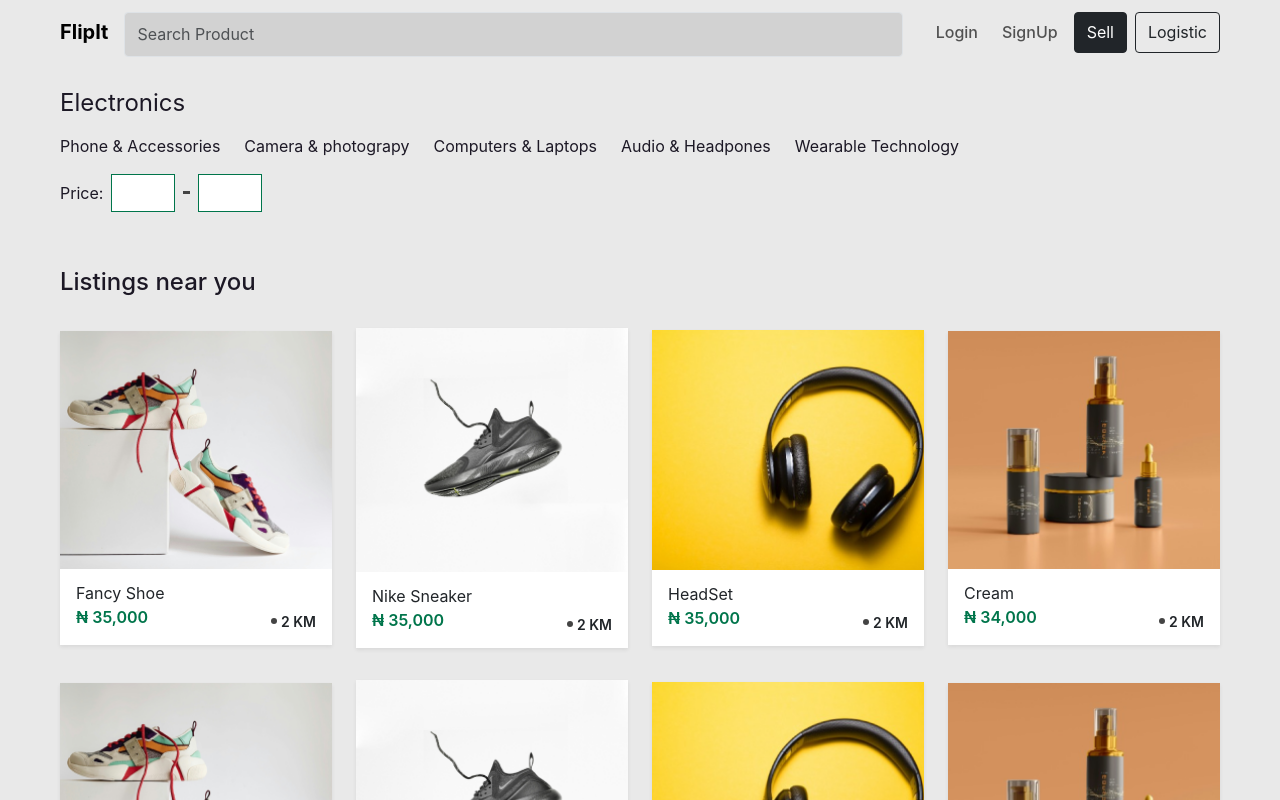
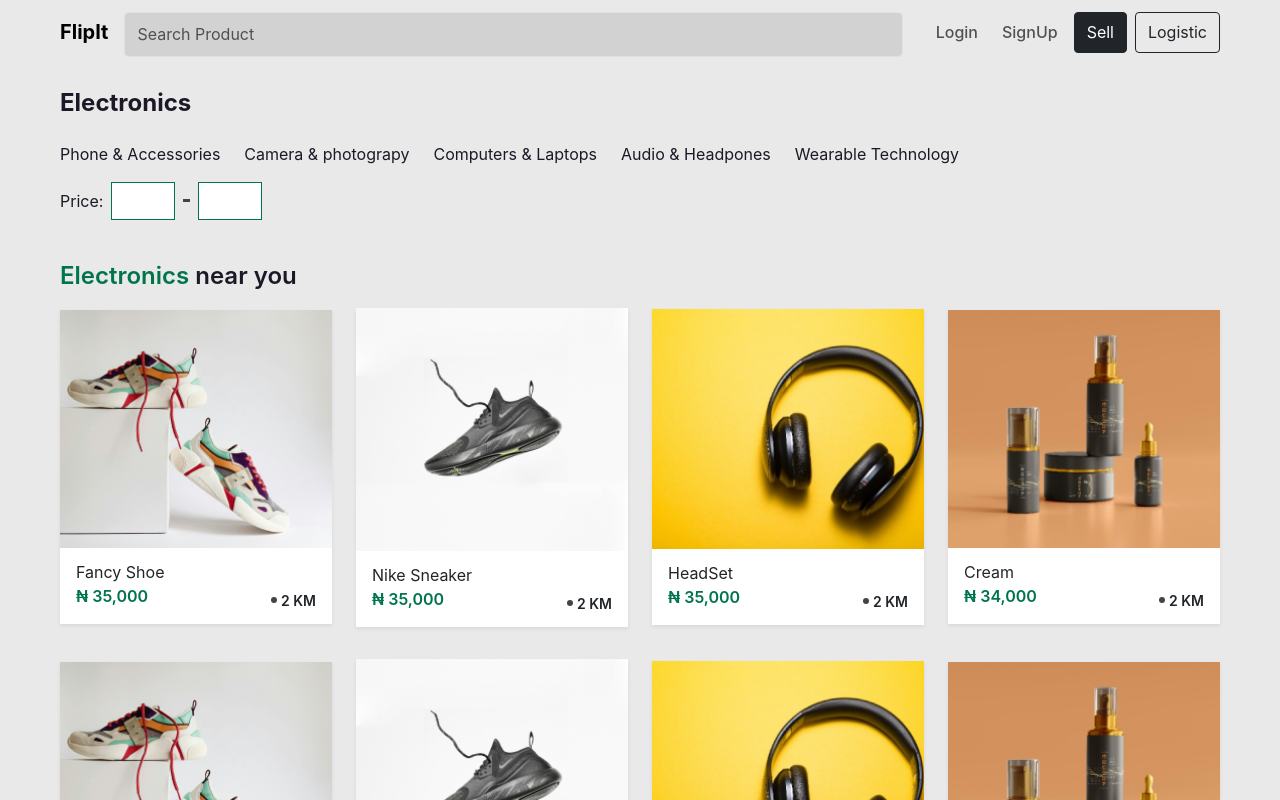
Before and after one commit to pesesu/fliptit-frotend, a React (Create React App) app: page /category in a window 1280 px wide. Shown: the top 800 px of the page. Built offline with nearby package versions, Linux system fonts and the light colour scheme.

Commit message:
Minor changes

```diff
--- a/src/index.css
+++ b/src/index.css
@@ -112,7 +112,9 @@ ul{
   border-top: 1px solid #cecdcd ;
 }
 
-
+.page-cat-name {
+  color: #00754B;
+}
 
 /* Extra small devices (phones, less than 576px wide) */
 @media (max-width: 575.98px) {
--- a/src/pages/CategoryPage.jsx
+++ b/src/pages/CategoryPage.jsx
@@ -21,7 +21,7 @@ const CategoryPage = () => {
             <Navbar />
         </div>
         <div className="container-fluid mx-md-5 py-3">
-            <h4 class="mt-md-2" style={{fontWeight:"400"}}>Electronics</h4>
+            <h4 class="mt-md-2 mb-4" style={{fontWeight:"700"}}>Electronics</h4>
             <div className="sub-categories d-flex flex-wrap gap-4 mt-4 mt-md-3">
                 <a href="">Phone & Accessories</a>
                 <a href="">Camera & photograpy</a>
@@ -41,7 +41,7 @@ const CategoryPage = () => {
 
         <div style={{padding: "40px 0 60px" }} className="container-fluid">
           <div className="row g-4 mx-1 mx-md-5 align-items-center justify-content-center">
-            <h4>Listings near you</h4>
+            <h4 style={{fontWeight:600, lineHeight:0}}><span className='page-cat-name'>Electronics</span> near you</h4>
             {productsData.map((products) => (
               <div key={products.id} className="col-sm-6 col-md-4 col-lg-3 mb-2">
                 <div className="card product-cards shadow-sm">
```
